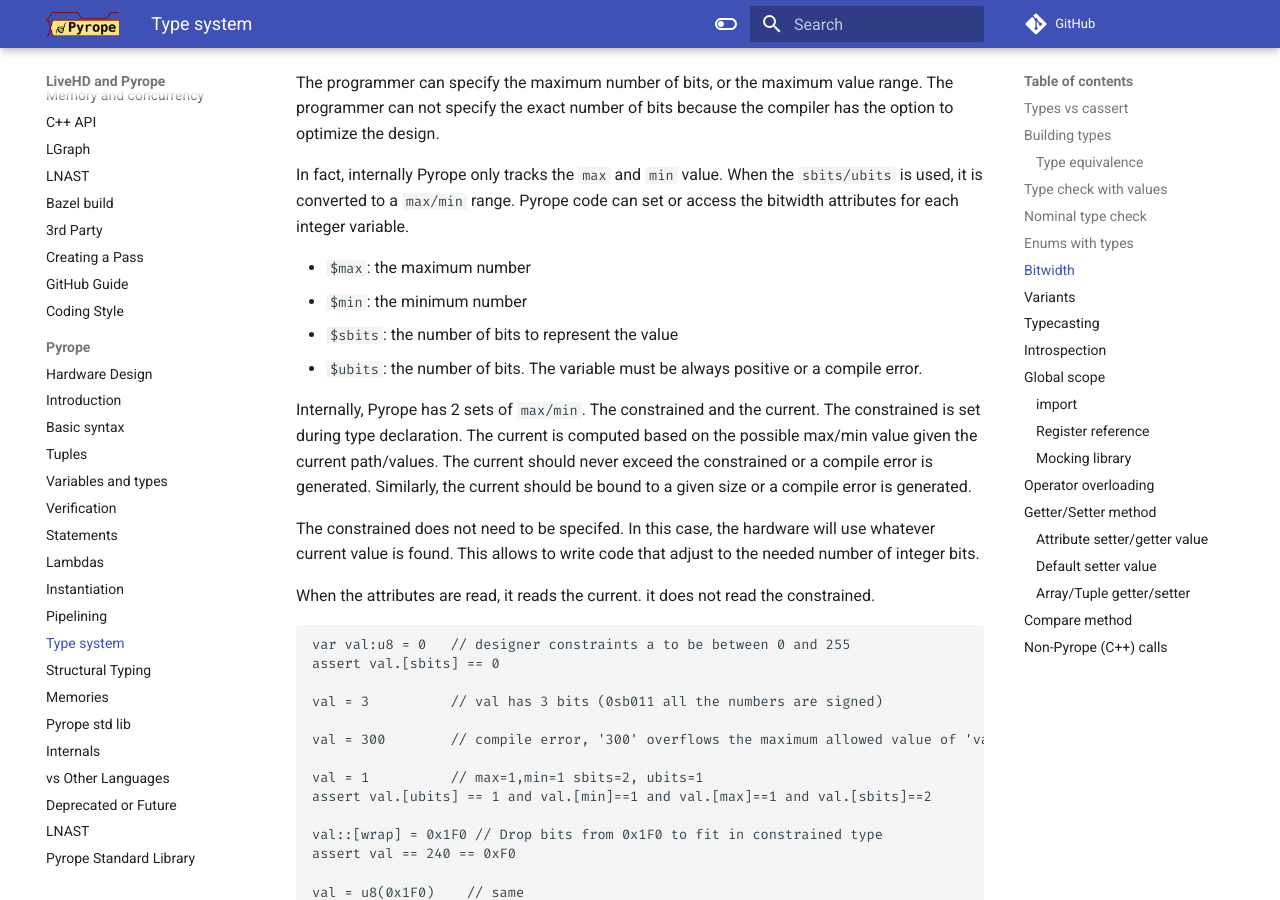
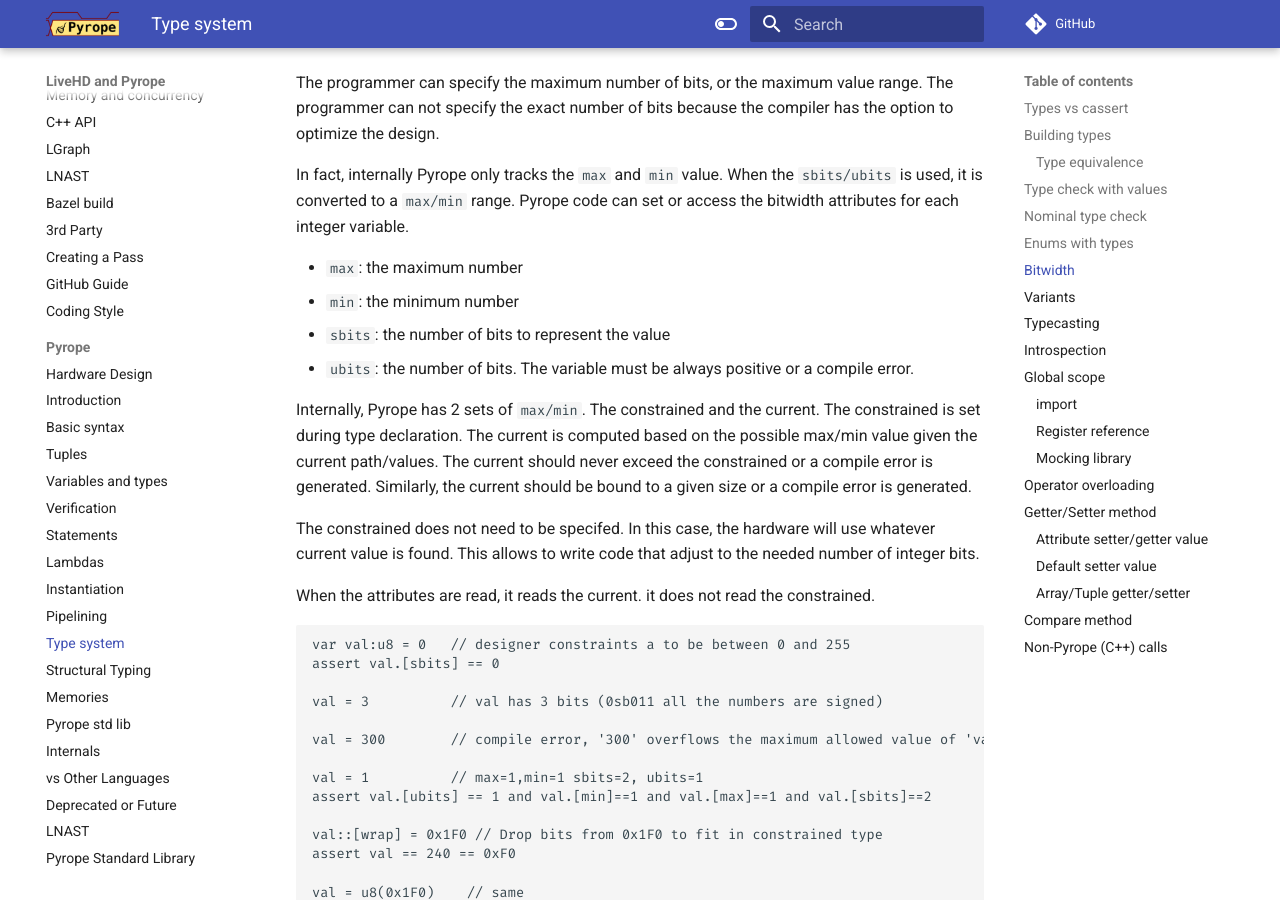
Before and after one commit to masc-ucsc/docs, an MkDocs documentation site: the page built from docs/pyrope/07-typesystem.md, in a window 1280 px wide and 900 px high, scrolled down 6287 px. Built offline with MkDocs 1.6.1 and Material for MkDocs 9.7.7, drawn with Linux system fonts in a browser that asks for light colours; comment, search, counter and statistics services are not loaded.

Commit message:
fix typos in spec

```diff
--- a/docs/pyrope/07-typesystem.md
+++ b/docs/pyrope/07-typesystem.md
@@ -356,10 +356,10 @@
 `sbits/ubits` is used, it is converted to a `max/min` range. Pyrope code can
 set or access the bitwidth attributes for each integer variable.
 
-* `$max`: the maximum number
-* `$min`: the minimum number
-* `$sbits`: the number of bits to represent the value
-* `$ubits`: the number of bits. The variable must be always positive or a compile error.
+* `max`: the maximum number
+* `min`: the minimum number
+* `sbits`: the number of bits to represent the value
+* `ubits`: the number of bits. The variable must be always positive or a compile error.
 
 
 Internally, Pyrope has 2 sets of `max/min`. The constrained and the current.
```
Also changed, not shown: docs/pyrope/08-memories.md (+5 -4 lines).
